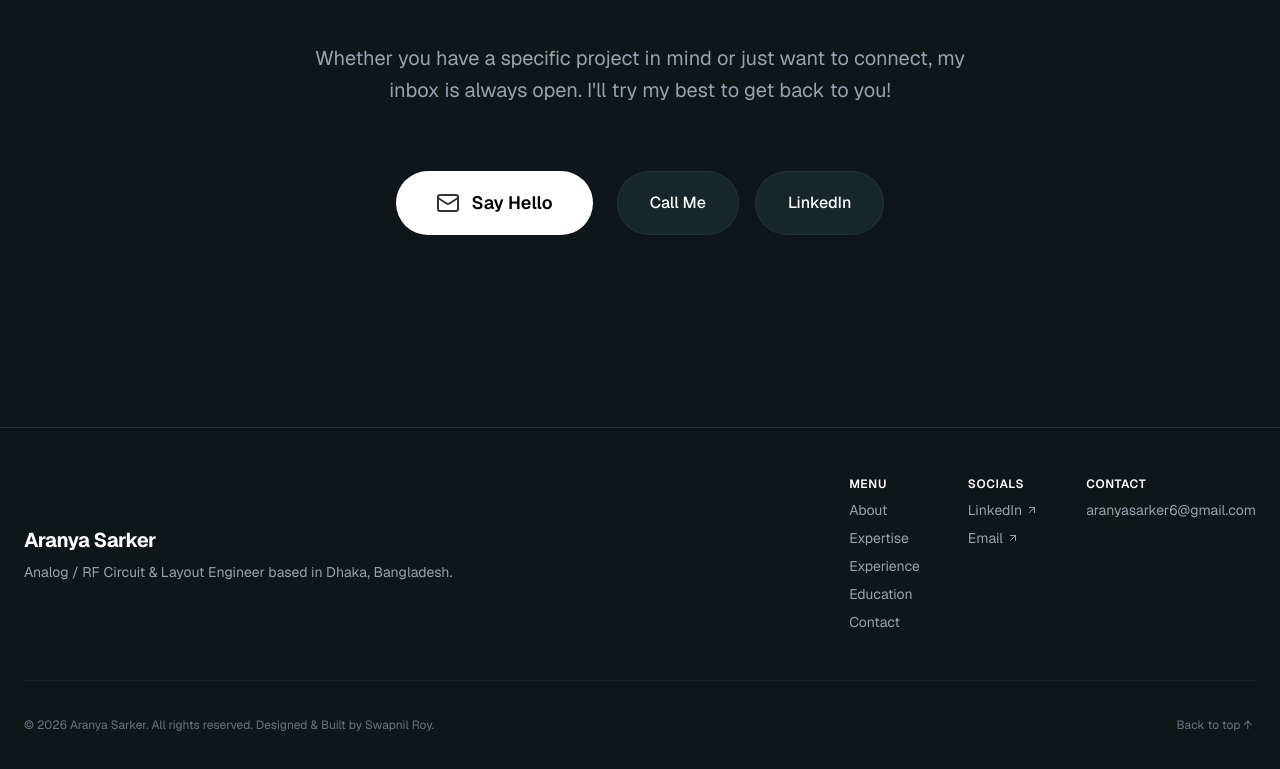
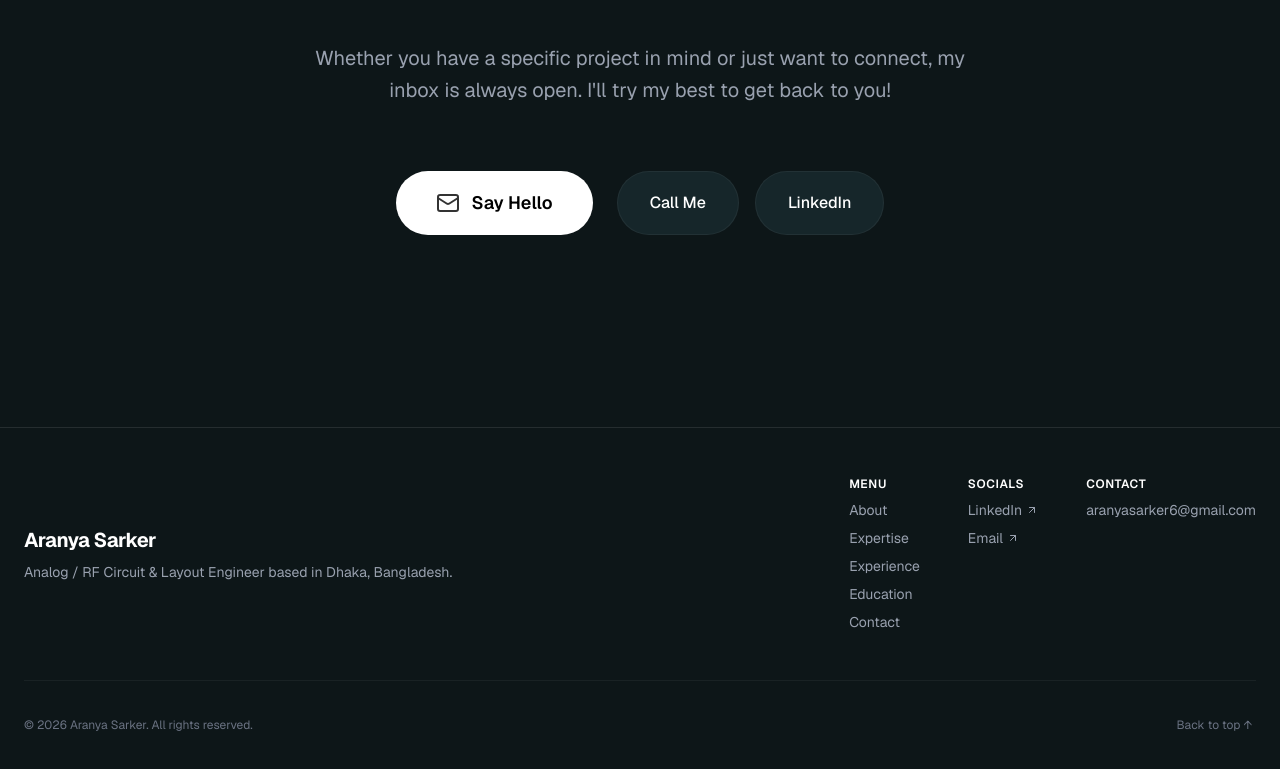
Before and after one commit to Roy-29/SARKER-ARANYA, a Next.js app: page / in a window 1280 px wide. Shown: the part 2346-3115 px from the top of the page. Built offline with nearby package versions, Linux system fonts and the light colour scheme.

Commit message:
chore: remove author attribution from footer

```diff
--- a/src/components/layout/Footer.tsx
+++ b/src/components/layout/Footer.tsx
@@ -76,7 +76,7 @@ export function Footer() {
       </div>
 
       <div className="max-w-7xl mx-auto mt-12 pt-8 border-t border-white/5 flex flex-col sm:flex-row items-center justify-between gap-4 text-xs text-gray-500">
-        <p>&copy; {currentYear} {portfolioData.profile.name}. All rights reserved. Designed & Built by Swapnil Roy.</p>
+        <p>&copy; {currentYear} {portfolioData.profile.name}. All rights reserved.</p>
         <a
           href="#"
           className="hover:text-brand-sky transition-colors focus-visible:outline-none focus-visible:ring-2 focus-visible:ring-white rounded-sm p-1"
```
